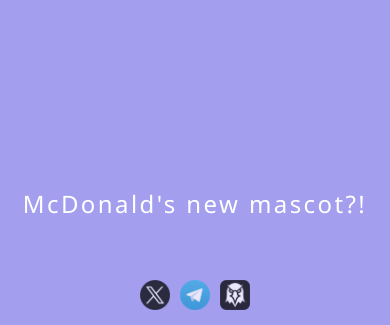
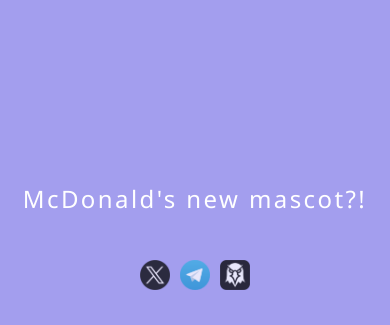
Before and after one commit to debuggity/mcdonalds_mascot, a plain HTML site: page index.html in a window 390 px wide. Shown: the part 519-844 px from the top of the page. Drawn offline with Linux system fonts and the light colour scheme.

Commit message:
Add files via upload

```diff
--- a/index.html
+++ b/index.html
@@ -182,7 +182,7 @@
         }
 
         /* Responsive styling */
-        @media (max-width: 768px) {
+        @media (max-width: 900px) {
             video {
                 max-width: 100%;
                 max-height: 100%;
@@ -203,6 +203,7 @@
             }
 
             .text-reveal {
+                padding-bottom: 5px;
                 font-size: 1.5em;
                 bottom: 80px; /* Ensure space above social icons */
             }
@@ -210,7 +211,7 @@
             /* Adjust social icons for smaller screens */
             .social-icons {
                 gap: 10px;
-                bottom: 15px;
+                bottom: 35px;
             }
 
             .social-icon {
```
